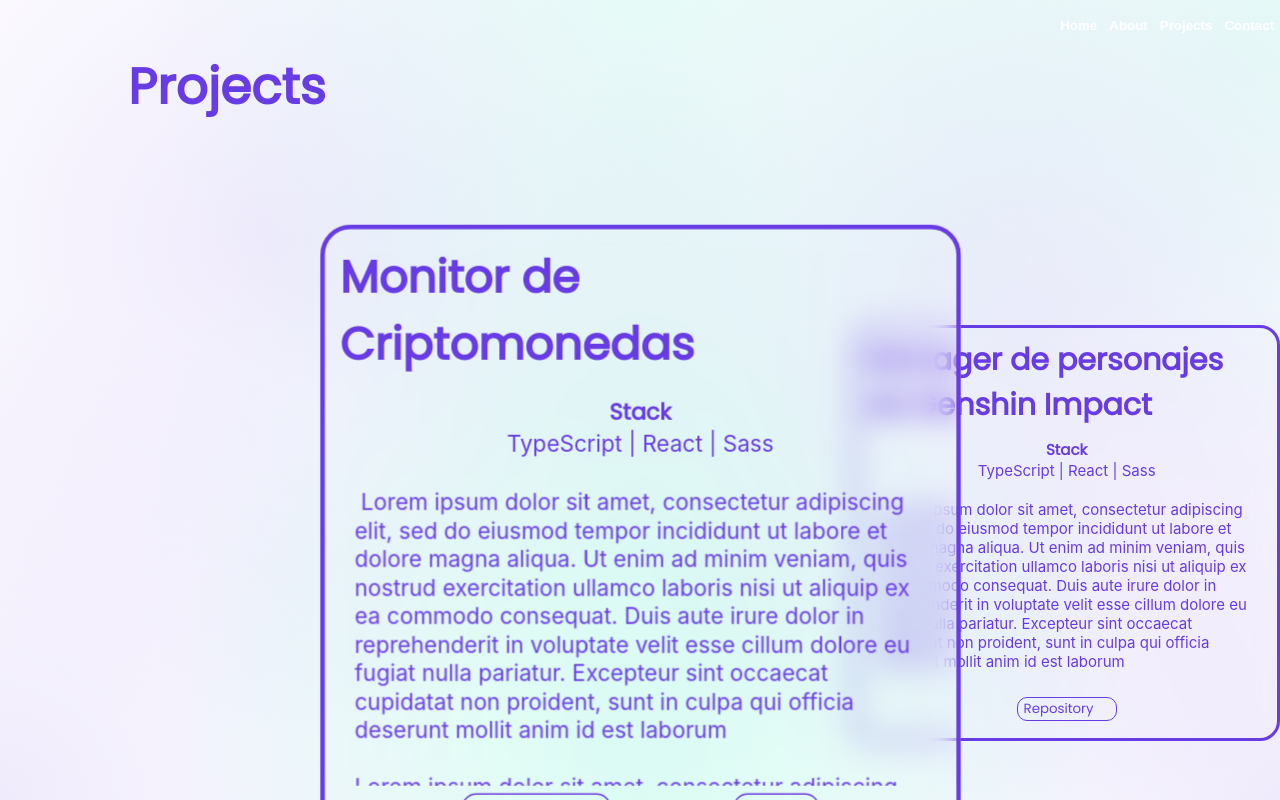
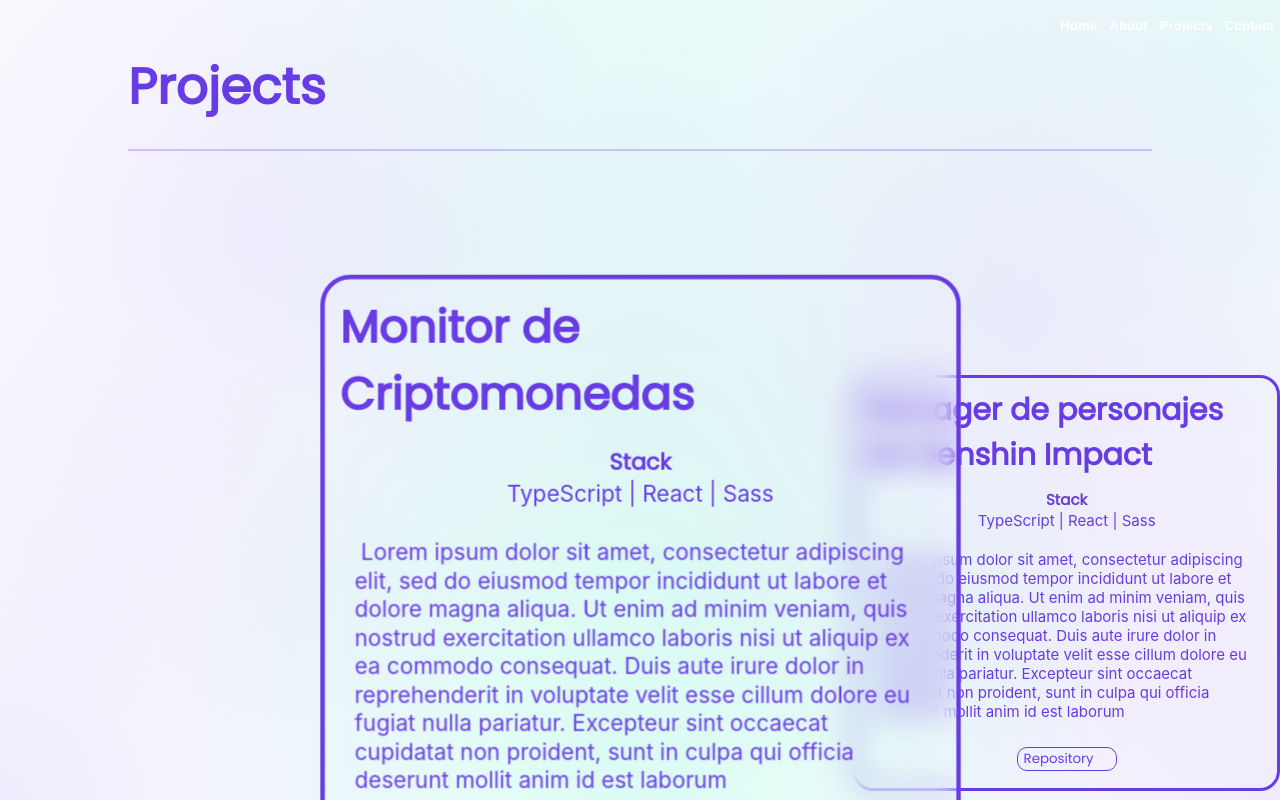
Before and after one commit to nravesz/Portfolio, a React (Create React App) app in the folder front/: page /projects in a window 1280 px wide. Built offline with nearby package versions, Linux system fonts and the light colour scheme; some icons are missing; the HTML template or start-up script is replaced by a standard one.

Commit message:
style (Projects): divider

```diff
--- a/front/src/components/projects/Projects.tsx
+++ b/front/src/components/projects/Projects.tsx
@@ -1,6 +1,7 @@
 import { ProjectCard, IProject, ProjectsCarousel, ProjectsCarouselTest,  } from ".";
 import "./styles/Projects.scss";
 import "../../styles/common.scss";
+import { Divider } from "../common";
 
 
 const project: IProject = {
@@ -17,6 +18,7 @@
         <div>
             <div className="general-div">
                 <div className='title'> Projects </div>
+                <Divider />
                 {/* <div className="projects-div">
                     <ProjectCard project={project} />
                     <ProjectCard project={project} />
```
